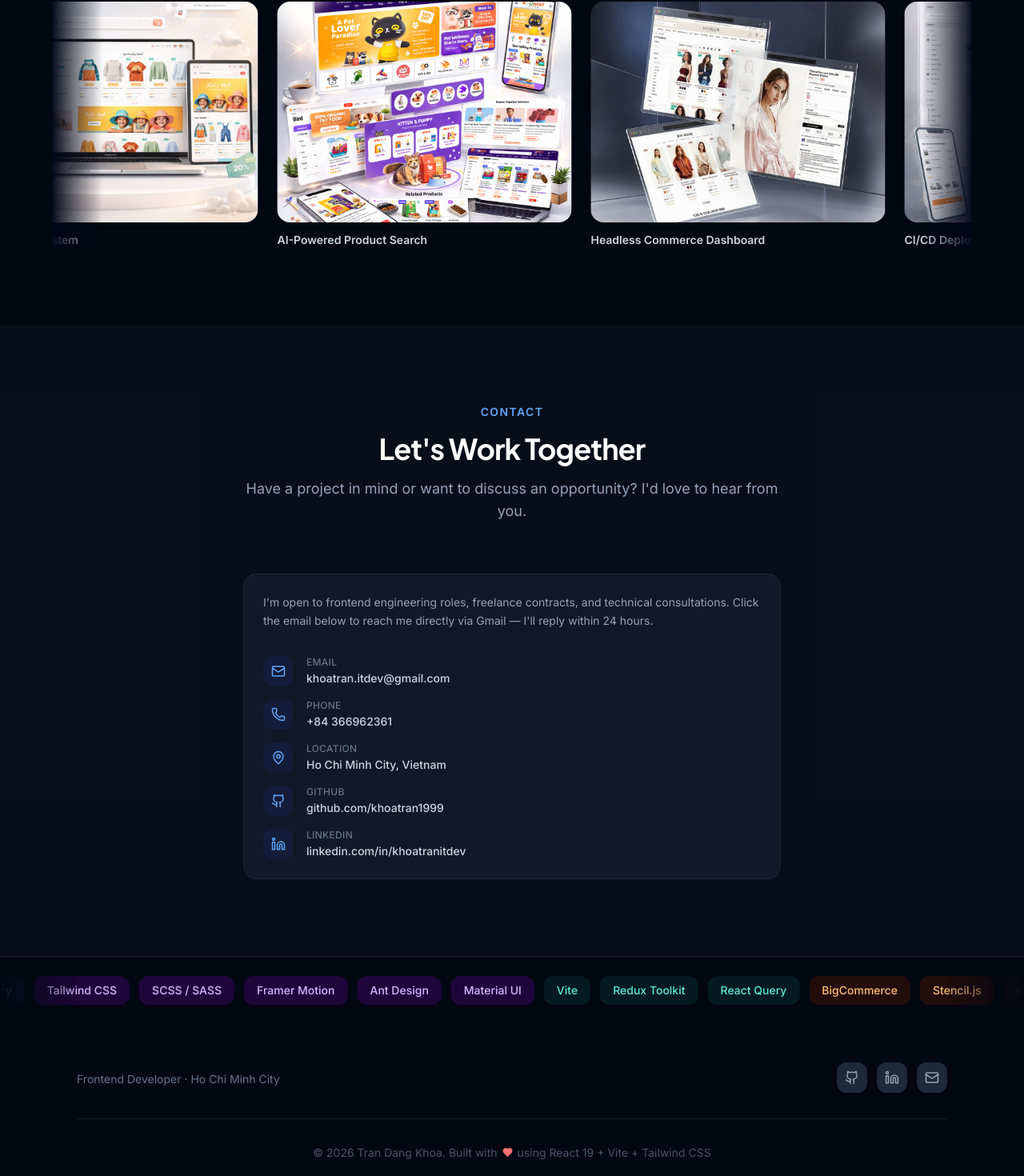
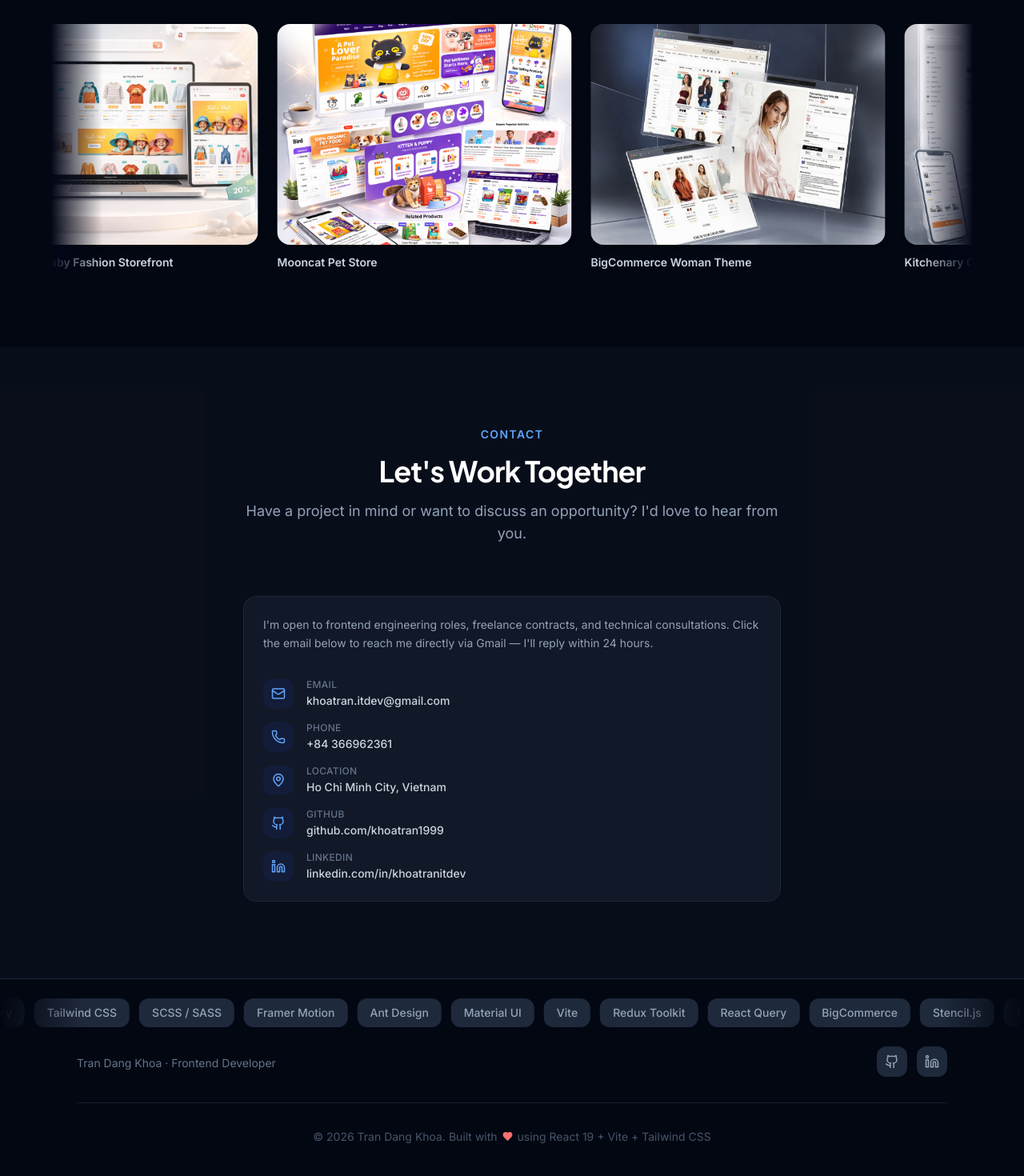
Before and after one commit to Khoatran1999/portfolio, a React (Vite) app: page / in a window 1280 px wide. Shown: the part 3830-5300 px from the top of the page at 80% size. Built offline with nearby package versions, Linux system fonts and the light colour scheme.

Commit message:
feat: update footer and project details; enhance project section titles and descriptions

```diff
--- a/src/components/layout/Footer.tsx
+++ b/src/components/layout/Footer.tsx
@@ -1,18 +1,19 @@
-import { Github, Linkedin, Mail, Heart } from 'lucide-react';
+import { Github, Linkedin, Mail, Heart, Phone } from 'lucide-react';
 import { personalInfo, skills } from '@/data';
 
 /* ── category colour map (same as SkillsSection) ─────────────────────────── */
 const categoryPill: Record<string, string> = {
-  Core: 'bg-blue-100 dark:bg-blue-950/50 text-blue-700 dark:text-blue-300',
+  Core: 'bg-slate-100 dark:bg-slate-800 text-slate-600 dark:text-slate-400 hover:bg-blue-50 dark:hover:bg-blue-950/40 hover:text-blue-600 dark:hover:text-blue-400',
   Styling:
-    'bg-purple-100 dark:bg-purple-950/50 text-purple-700 dark:text-purple-300',
-  Ecosystem: 'bg-teal-100 dark:bg-teal-950/50 text-teal-700 dark:text-teal-300',
+    'bg-slate-100 dark:bg-slate-800 text-slate-600 dark:text-slate-400 hover:bg-blue-50 dark:hover:bg-blue-950/40 hover:text-blue-600 dark:hover:text-blue-400',
+  Ecosystem:
+    'bg-slate-100 dark:bg-slate-800 text-slate-600 dark:text-slate-400 hover:bg-blue-50 dark:hover:bg-blue-950/40 hover:text-blue-600 dark:hover:text-blue-400',
   Platform:
-    'bg-orange-100 dark:bg-orange-950/50 text-orange-700 dark:text-orange-300',
+    'bg-slate-100 dark:bg-slate-800 text-slate-600 dark:text-slate-400 hover:bg-blue-50 dark:hover:bg-blue-950/40 hover:text-blue-600 dark:hover:text-blue-400',
   Tooling:
-    'bg-green-100 dark:bg-green-950/50 text-green-700 dark:text-green-300',
+    'bg-slate-100 dark:bg-slate-800 text-slate-600 dark:text-slate-400 hover:bg-blue-50 dark:hover:bg-blue-950/40 hover:text-blue-600 dark:hover:text-blue-400',
   'AI Workflow':
-    'bg-rose-100 dark:bg-rose-950/50 text-rose-700 dark:text-rose-300',
+    'bg-slate-100 dark:bg-slate-800 text-slate-600 dark:text-slate-400 hover:bg-blue-50 dark:hover:bg-blue-950/40 hover:text-blue-600 dark:hover:text-blue-400',
 };
 
 const fallbackPill = categoryPill['Core'];
@@ -69,11 +70,11 @@ export function Footer() {
         </div>
       </div>
 
-      <div className="container-max px-4 sm:px-6 lg:px-8 py-12">
+      <div className="container-max pt-0 sm:px-6 lg:px-8 py-12">
         <div className="flex flex-col md:flex-row items-center justify-between gap-6">
           <div className="text-center md:text-left">
             <p className="text-sm text-slate-500 dark:text-slate-500 mt-1">
-              Frontend Developer · Ho Chi Minh City
+              Tran Dang Khoa · Frontend Developer
             </p>
           </div>
 
@@ -88,11 +89,6 @@ export function Footer() {
                 href: personalInfo.linkedin,
                 icon: <Linkedin size={18} />,
                 label: 'LinkedIn',
-              },
-              {
-                href: `mailto:${personalInfo.email}`,
-                icon: <Mail size={18} />,
-                label: 'Email',
               },
             ].map((item) => (
               <a
--- a/src/data/index.ts
+++ b/src/data/index.ts
@@ -131,7 +131,7 @@ export const experiences: Experience[] = [
 
 export const projects: Project[] = [
   {
-    title: 'BigCommerce Multi-Store Platform',
+    title: 'BigCommerce Dinosaur Man',
     description:
       'Enterprise-grade multi-store BigCommerce platform for a US fashion retailer with 100+ product categories. Custom Stencil theme, GraphQL API integration, and headless checkout flow.',
     tech: [
@@ -148,7 +148,7 @@ export const projects: Project[] = [
     image: 'src/image/project1.png',
   },
   {
-    title: 'React Design System',
+    title: 'BigCommerce Baby Fashion Storefront',
     description:
       'Production-ready component library with 40+ components built with React, TypeScript, and Storybook. Supports light/dark mode, full accessibility, and tree-shaking.',
     tech: ['React', 'TypeScript', 'Storybook', 'Tailwind CSS', 'Framer Motion'],
@@ -159,7 +159,7 @@ export const projects: Project[] = [
     image: 'src/image/project2.png',
   },
   {
-    title: 'AI-Powered Product Search',
+    title: 'Mooncat Pet Store',
     description:
       'Semantic product search engine for e-commerce using vector embeddings. Integrated with BigCommerce catalog and custom React search UI with real-time filtering.',
     tech: ['React', 'TypeScript', 'OpenAI API', 'BigCommerce', 'REST API'],
@@ -170,7 +170,7 @@ export const projects: Project[] = [
     image: 'src/image/project3.png',
   },
   {
-    title: 'Headless Commerce Dashboard',
+    title: 'BigCommerce Woman Theme',
     description:
       'Admin analytics dashboard for BigCommerce merchants with real-time sales tracking, inventory alerts, and custom reporting built with React and Recharts.',
     tech: ['React', 'TypeScript', 'GraphQL', 'Recharts', 'BigCommerce API'],
@@ -180,7 +180,7 @@ export const projects: Project[] = [
     image: 'src/image/project4.png',
   },
   {
-    title: 'CI/CD Deployment Pipeline',
+    title: 'Kitchenary Cooking Store',
     description:
       'Automated GitHub Actions pipeline for multi-environment BigCommerce theme deployments with staging previews and automated Lighthouse performance audits.',
     tech: ['GitHub Actions', 'BigCommerce CLI', 'Node.js', 'Shell'],
--- a/src/sections/ProjectsSection.tsx
+++ b/src/sections/ProjectsSection.tsx
@@ -180,8 +180,8 @@ export function ProjectsSection() {
       <div className="container-max">
         <SectionHeader
           eyebrow="Portfolio"
-          title="Selected Projects"
-          subtitle="Real-world solutions spanning e-commerce, tooling, and AI integrations."
+          title="Delivered Projects"
+          subtitle="High-quality commercial projects meeting BigCommerce marketplace standards."
         />
 
         {/* Carousel */}
```
Also changed, not shown: 1 other file (tests, documents, lock files or other folders).
